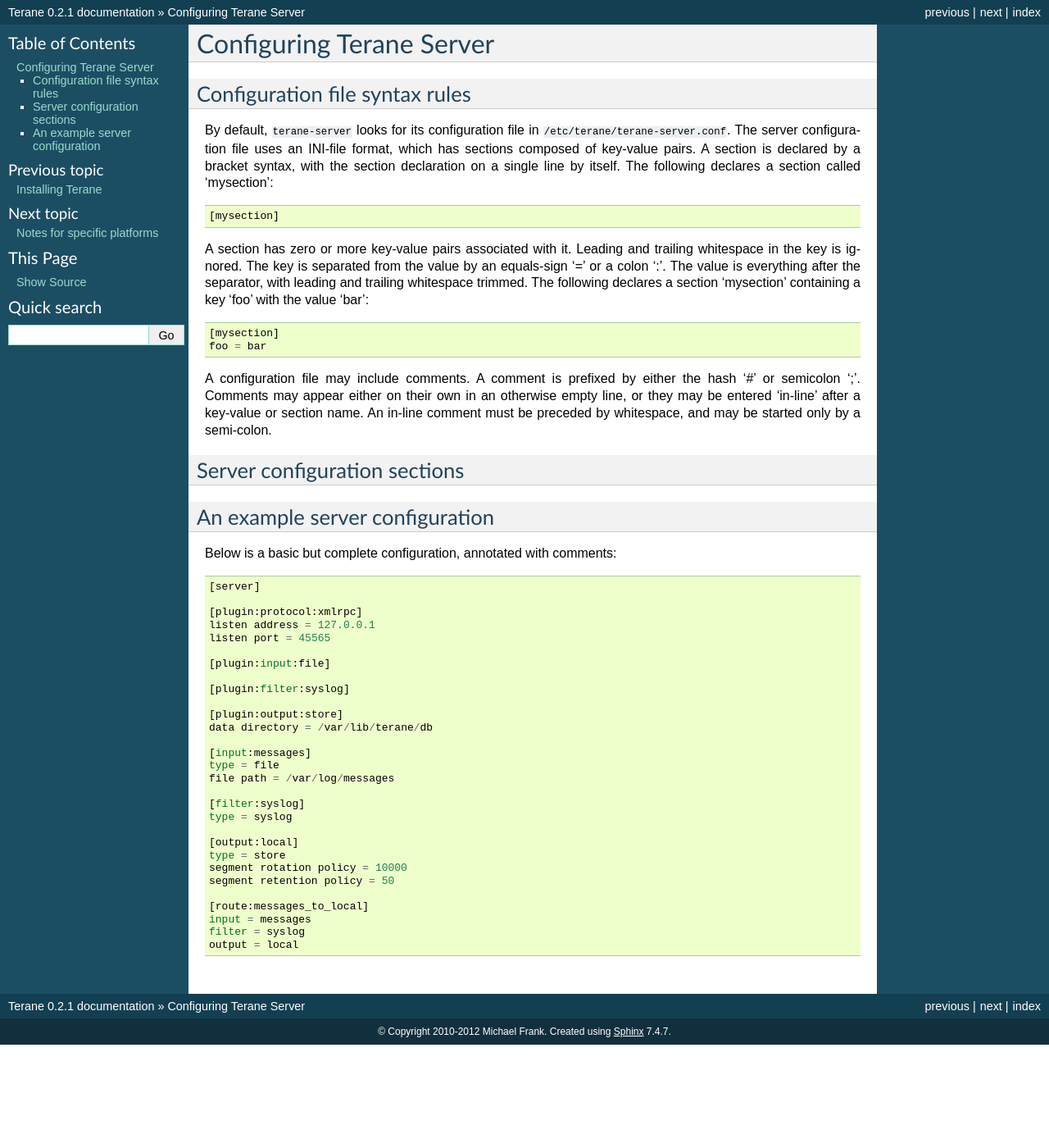
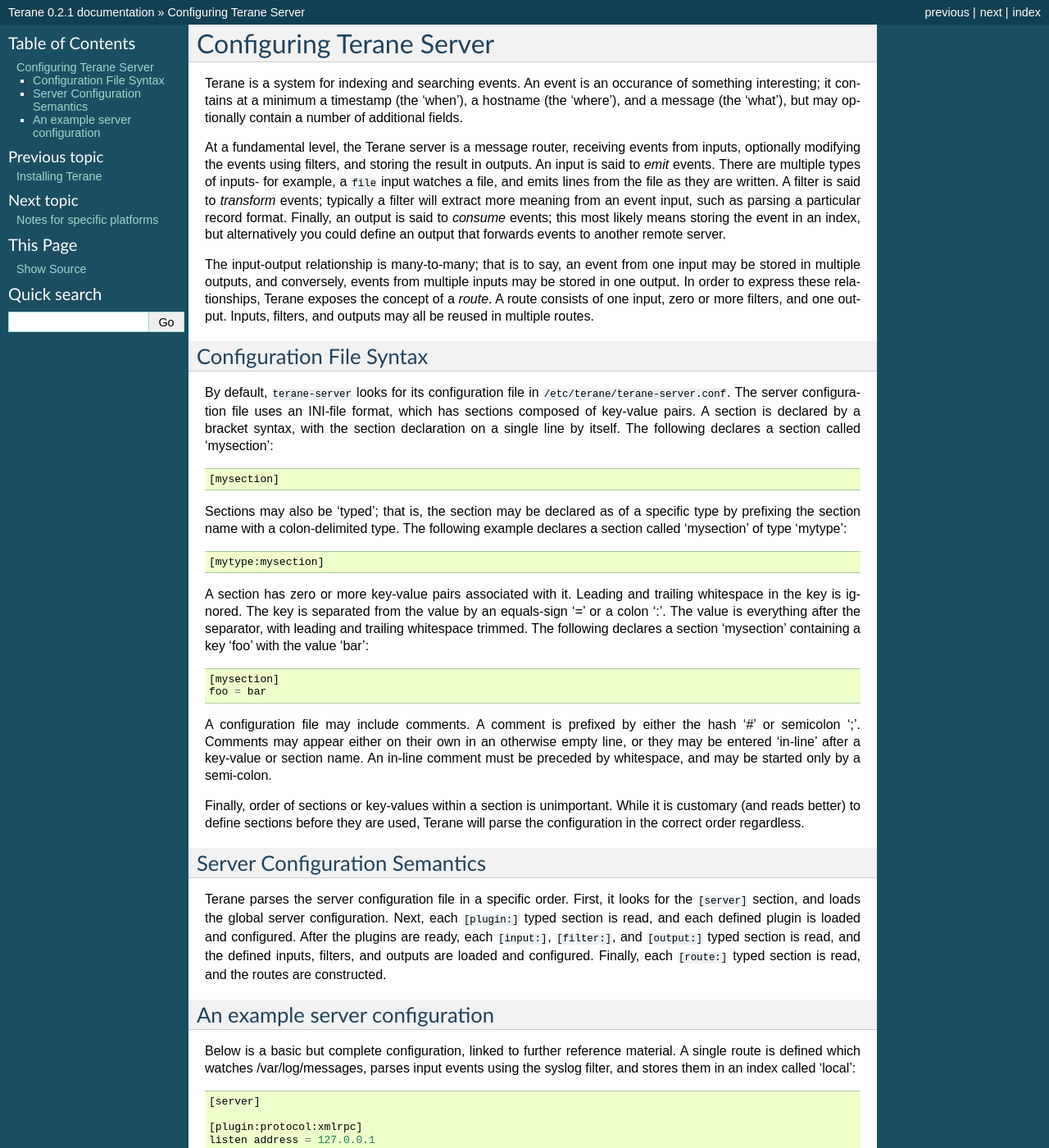
Before and after one commit to msfrank/terane, a Sphinx documentation site: the page built from doc/admin/configure.rst, in a window 1280 px wide and 1400 px high. Shown: the whole window at 82% size. Built offline with Sphinx 7.4.7, drawn with Linux system fonts in a browser that asks for light colours.

Commit message:
described the basic server config structure

```diff
--- a/doc/admin/configure.rst
+++ b/doc/admin/configure.rst
@@ -2,9 +2,31 @@
 Configuring Terane Server
 =========================
 
--------------------------------
-Configuration file syntax rules
--------------------------------
+Terane is a system for indexing and searching events.  An event is an occurance
+of something interesting; it contains at a minimum a timestamp (the 'when'), a
+hostname (the 'where'), and a message (the 'what'), but may optionally contain
+a number of additional fields.
+
+At a fundamental level, the Terane server is a message router, receiving events
+from inputs, optionally modifying the events using filters, and storing the
+result in outputs.  An input is said to *emit* events.  There are multiple types
+of inputs- for example, a ``file`` input watches a file, and emits lines from
+the file as they are written.  A filter is said to *transform* events; typically
+a filter will extract more meaning from an event input, such as parsing a
+particular record format.  Finally, an output is said to *consume* events; this
+most likely means storing the event in an index, but alternatively you could
+define an output that forwards events to another remote server.
+
+The input-output relationship is many-to-many; that is to say, an event from one
+input may be stored in multiple outputs, and conversely, events from multiple
+inputs may be stored in one output.  In order to express these relationships,
+Terane exposes the concept of a *route*.  A route consists of one input, zero or
+more filters, and one output.  Inputs, filters, and outputs may all be reused
+in multiple routes.
+
+-------------------------
+Configuration File Syntax
+-------------------------
 
 By default, ``terane-server`` looks for its configuration file in
 ``/etc/terane/terane-server.conf``.  The server configuration file uses an
@@ -13,6 +35,12 @@ declared by a bracket syntax, with the section declaration on a single line by
 itself.  The following declares a section called 'mysection'::
 
  [mysection]
+
+Sections may also be 'typed'; that is, the section may be declared as of a
+specific type by prefixing the section name with a colon-delimited type.  The
+following example declares a section called 'mysection' of type 'mytype'::
+
+ [mytype:mysection]
 
 A section has zero or more key-value pairs associated with it.  Leading and
 trailing whitespace in the key is ignored.  The key is separated from the value
@@ -29,16 +57,30 @@ otherwise empty line, or they may be entered 'in-line' after a key-value or
 section name.  An in-line comment must be preceded by whitespace, and may be
 started only by a semi-colon.
 
------------------------------
-Server configuration sections
------------------------------
+Finally, order of sections or key-values within a section is unimportant.  While
+it is customary (and reads better) to define sections before they are used, Terane
+will parse the configuration in the correct order regardless.
 
+------------------------------
+Server Configuration Semantics
+------------------------------
+
+Terane parses the server configuration file in a specific order.  First, it
+looks for the ``[server]`` section, and loads the global server configuration.
+Next, each ``[plugin:]`` typed section is read, and each defined plugin is
+loaded and configured.  After the plugins are ready, each ``[input:]``,
+``[filter:]``, and ``[output:]`` typed section is read, and the defined inputs,
+filters, and outputs are loaded and configured.  Finally, each ``[route:]``
+typed section is read, and the routes are constructed.
 
 -------------------------------
 An example server configuration
 -------------------------------
 
-Below is a basic but complete configuration, annotated with comments::
+Below is a basic but complete configuration, linked to further reference
+material.  A single route is defined which watches /var/log/messages, parses
+input events using the syslog filter, and stores them in an index called
+'local'::
 
  [server]
 
```
